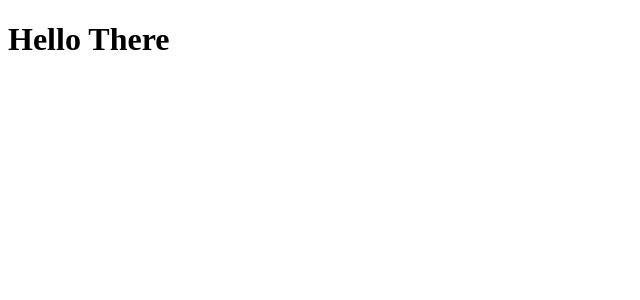
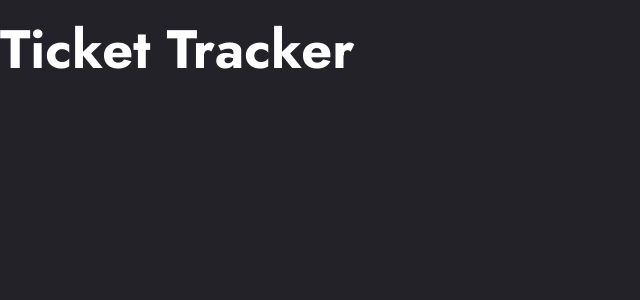
Before and after one commit to DanForder/nology-ticket-tracker, a React (Create React App) app: page / in a window 1280 px wide. Shown: the top 300 px of the page, without its empty margins (0-640 px from the left). Built offline with nearby package versions, Linux system fonts and the light colour scheme.

Commit message:
Added ticket component, styles

```diff
--- a/public/index.html
+++ b/public/index.html
@@ -15,6 +15,10 @@
       work correctly both with client-side routing and a non-root public URL.
       Learn how to configure a non-root public URL by running `npm run build`.
     -->
+  <link rel="preconnect" href="https://fonts.googleapis.com">
+  <link rel="preconnect" href="https://fonts.gstatic.com" crossorigin>
+  <link href="https://fonts.googleapis.com/css2?family=Jost:wght@400;500;600;700&display=swap" rel="stylesheet">
+
   <title>Ticket Tracker</title>
 </head>
 
--- a/src/App.jsx
+++ b/src/App.jsx
@@ -1,5 +1,13 @@
+import Ticket from "./components/Ticket/Ticket";
+import "./styles/main.scss";
+
 const App = () => {
-  return <h1>Hello There</h1>;
+  return (
+    <>
+      <h1>Ticket Tracker</h1>
+      <Ticket />
+    </>
+  );
 };
 
 export default App;
--- /dev/null
+++ b/src/components/Ticket/Ticket.jsx
@@ -0,0 +1,13 @@
+import "./_Ticket.scss";
+
+const Ticket = () => {
+  return (
+    <div className="ticket">
+      <span className="ticket__name"></span>
+      <span className="ticket__role"></span>
+      {/* <Counter/> */}
+    </div>
+  );
+};
+
+export default Ticket;
--- /dev/null
+++ b/src/components/Ticket/_Ticket.scss
@@ -0,0 +1,2 @@
+.ticket {
+}
--- /dev/null
+++ b/src/styles/global.scss
@@ -0,0 +1,9 @@
+@use "./variables.scss" as *;
+
+* {
+  color: $text-color-primary;
+}
+
+body {
+  background-color: $background-color;
+}
--- /dev/null
+++ b/src/styles/main.scss
@@ -0,0 +1,3 @@
+@use "./reset.scss" as *;
+@use "./typography.scss" as *;
+@use "./global.scss" as *;
--- /dev/null
+++ b/src/styles/reset.scss
@@ -0,0 +1,5 @@
+* {
+  margin: 0;
+  padding: 0;
+  box-sizing: border-box;
+}
--- /dev/null
+++ b/src/styles/typography.scss
@@ -0,0 +1,68 @@
+@use "./variables" as *;
+
+// here we use rem for font-size
+// rem is relative to the :root element in the dom (html tag)
+// conversely em is relative to the parent's font-size
+
+* {
+  font-family: "Jost", serif;
+  font-size: 1.25rem;
+}
+
+h1,
+h2,
+h3,
+p {
+  // adding display and width prevents margin collapse on our text elements
+  margin: 0.5rem 0;
+  display: inline-block;
+  width: 100%;
+}
+
+h1 {
+  font-size: 2.5625rem;
+}
+
+h2 {
+  font-size: 2rem;
+}
+
+h3 {
+  font-size: 1.625rem;
+}
+
+@media screen and (min-width: $tablet-breakpoint) {
+  * {
+    font-size: 1.3rem;
+  }
+
+  h1 {
+    font-size: 2.6rem;
+  }
+
+  h2 {
+    font-size: 2.05rem;
+  }
+
+  h3 {
+    font-size: 1.65rem;
+  }
+}
+
+@media screen and (min-width: $large-desktop-breakpoint) {
+  * {
+    font-size: 1.4rem;
+  }
+
+  h1 {
+    font-size: 2.75rem;
+  }
+
+  h2 {
+    font-size: 2.25rem;
+  }
+
+  h3 {
+    font-size: 1.75rem;
+  }
+}
--- /dev/null
+++ b/src/styles/variables.scss
@@ -0,0 +1,13 @@
+// breakpoints
+$mobile-breakpoint: 320px;
+$tablet-breakpoint: 768px;
+$desktop-breakpoint: 1024px;
+$large-desktop-breakpoint: 1440px;
+$extra-large-desktop-breakpoint: 2560px;
+
+//colors
+$background-color: #232229;
+$foreground-color: #2b2a33;
+$text-color-secondary: #6c6a7c;
+$text-color-primary: #ffffff;
+$highlight-color: #e58181;
```
Also changed, not shown: src/logo.svg (deleted).
